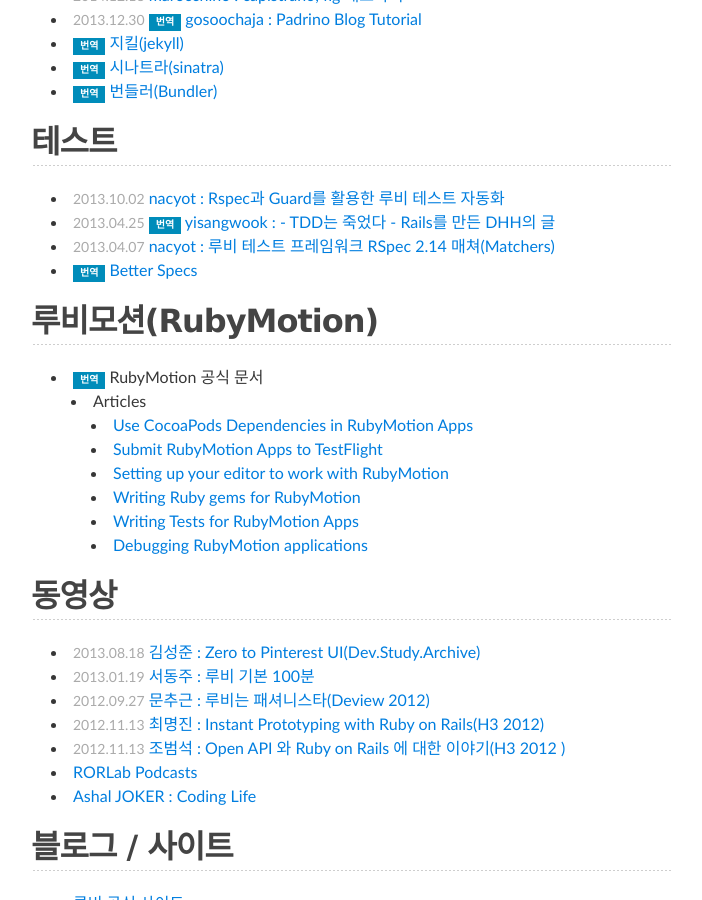
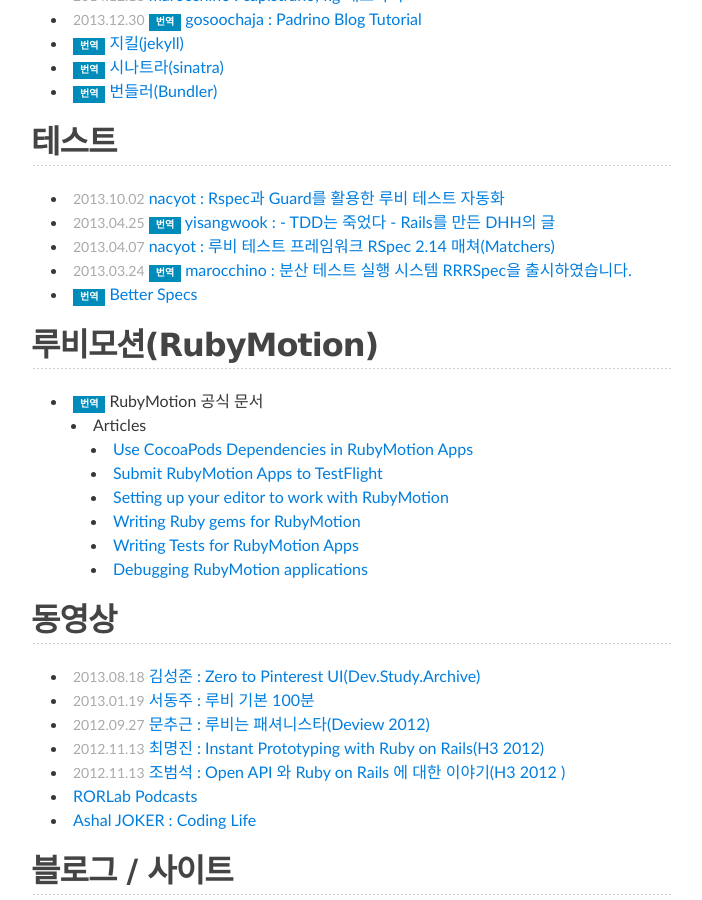
Before and after one commit to rubykr/rubykr.github.io, a Jekyll site: the page built from index.md, in a window 1280 px wide and 900 px high, scrolled down 1105 px. Shown: the whole window, without its empty margins (289-991 px from the left). Built offline with Jekyll 4.4.1, drawn with Linux system fonts in a browser that asks for light colours; comment, search, counter and statistics services are not loaded.

Commit message:
add rrrspec post

```diff
--- a/index.md
+++ b/index.md
@@ -52,6 +52,7 @@
 - <span class='date'>2013.10.02</span> [nacyot : Rspec과 Guard를 활용한 루비 테스트 자동화](http://blog.nacyot.com/articles/2013-10-02-ruby-test-automation-with-rspec-and-guard/)
 - <span class='date'>2013.04.25</span> [<span class='tag'>번역</span> yisangwook : - TDD는 죽었다 - Rails를 만든 DHH의 글](http://yisangwook.tumblr.com/post/83725422949/tdd-is-dead-long-live-testing)
 - <span class='date'>2013.04.07</span> [nacyot : 루비 테스트 프레임워크 RSpec 2.14 매쳐(Matchers)](http://blog.nacyot.com/articles/2014-04-07-rspec-matchers/)
+- <span class='date'>2013.03.24</span> [<span class='tag'>번역</span> marocchino : 분산 테스트 실행 시스템 RRRSpec을 출시하였습니다.](https://gist.github.com/marocchino/9738532)
 - [<span class='tag'>번역</span> Better Specs](http://betterspecs.org/ko)
 
 ## [루비모션(RubyMotion)](#rubymotion)
```
